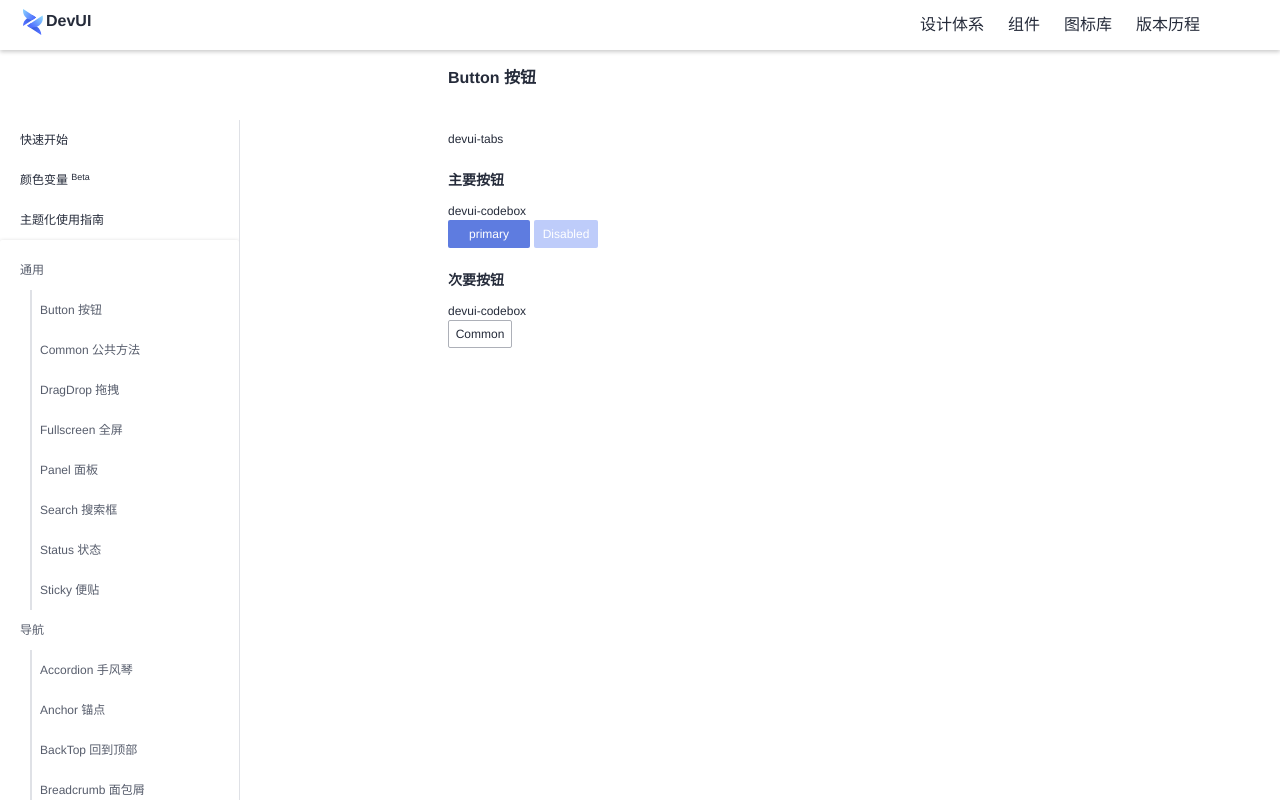
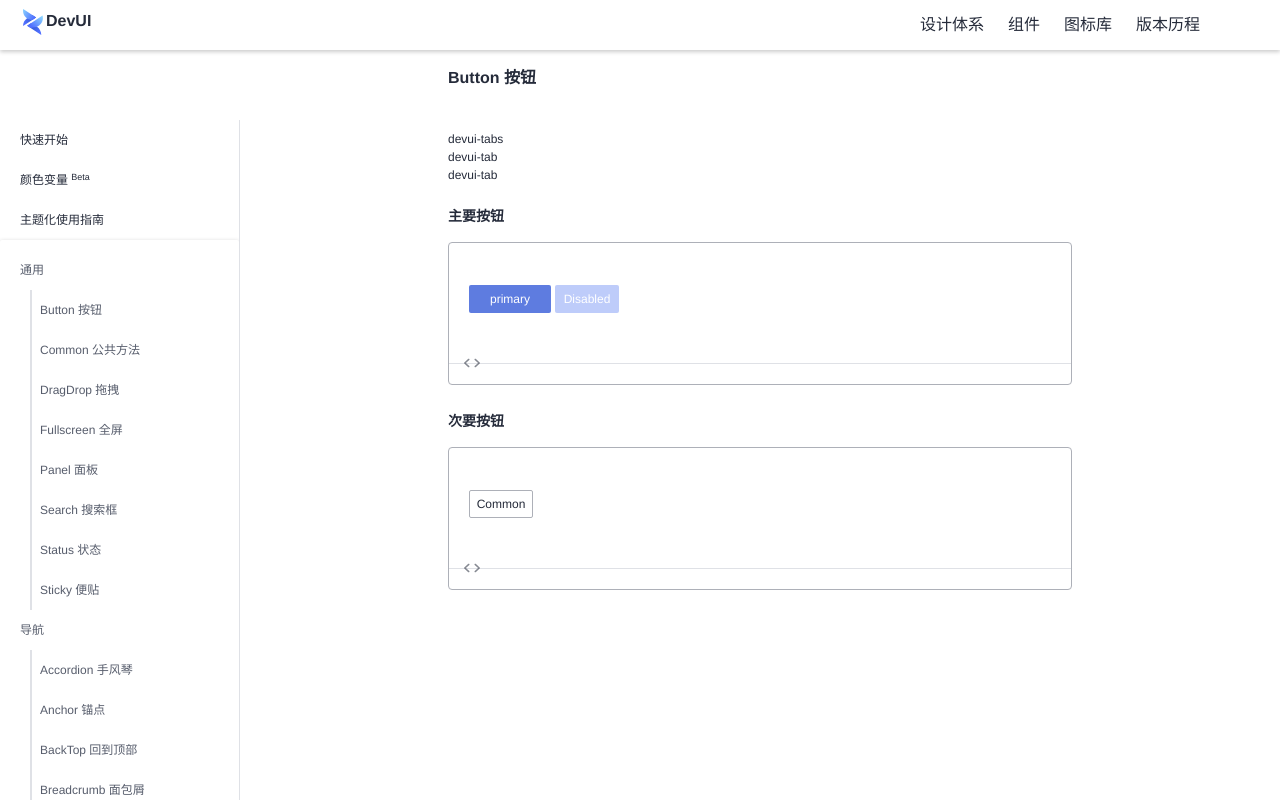
Before and after one commit to kagol/vue-devui-early, a Vue app: page /components/button/demo in a window 1280 px wide. Built offline with nearby package versions, Linux system fonts and the light colour scheme.

Commit message:
feat(codebox): add codebox

```diff
--- a/devui/button/demo/button-demo.tsx
+++ b/devui/button/demo/button-demo.tsx
@@ -6,9 +6,8 @@ import ButtonCommon from './common/common'
 export default defineComponent({
   name: 'd-button-demo',
   setup() {
-    const primarySource = {};
-    const commonSource = {};
-
+    const primarySource: any[] = [];
+    const commonSource: any[] = [];
     return () => {
       return <div class="demo-container">
       <div class="demo-example">
--- /dev/null
+++ b/devui/shared/devui-codebox/codebox-collapse-icon.tsx
@@ -0,0 +1,15 @@
+import { defineComponent } from 'vue';
+export default defineComponent({
+    setup() {
+        return () => {
+            return (
+                <svg width="16px" height="16px" viewBox="0 0 1024 1024" version="1.1" xmlns="http://www.w3.org/2000/svg">
+                    <path
+                        d="M1003.46892,474.447037 L750.118678,246.329458 C730.418156,228.591027 700.067888,230.181618 682.329458,249.88214 L682.329458,249.88214 L682.329458,249.88214 C664.591027,269.582663 666.181618,299.932931 685.88214,317.671361 L902.31217,512.545835 L686.384104,706.968338 C666.683581,724.706768 665.092991,755.057036 682.831421,774.757559 C700.569852,794.458082 730.92012,796.048672 750.620642,778.310241 L1006.26246,548.129313 C1025.96298,530.390883 1027.55357,500.040615 1009.81514,480.340092 C1007.84473,478.151722 1005.71869,476.186813 1003.46892,474.447037 Z M120.832433,512.545835 L337.262462,317.671361 C356.962985,299.932931 358.553575,269.582663 340.815145,249.88214 L340.815145,249.88214 L340.815145,249.88214 C323.076714,230.181618 292.726447,228.591027 273.025924,246.329458 L19.6756857,474.447037 C17.4259125,476.186813 15.2998752,478.151722 13.3294577,480.340092 L13.3294577,480.340092 L13.3294577,480.340092 C-4.40897251,500.040615 -2.81838236,530.390883 16.8821402,548.129313 L272.52396,778.310241 C292.224483,796.048672 322.574751,794.458082 340.313181,774.757559 C358.051611,755.057036 356.461021,724.706768 336.760498,706.968338 L120.832433,512.545835 Z"
+                        id="Combined-Shape"
+                        ></path>
+                </svg>
+            )
+        }
+    }
+})
--- /dev/null
+++ b/devui/shared/devui-codebox/codebox-copied-icon.tsx
@@ -0,0 +1,23 @@
+import { defineComponent } from 'vue';
+export default defineComponent({
+    setup() {
+        return () => {
+            return (
+                <svg xmlns="http://www.w3.org/2000/svg" width="16px" height="16px" viewBox="0 0 16 16" version="1.1">
+                    <defs>
+                    <polygon
+                        id="path-1"
+                        points="6.53553391 9.77817459 12.1923882 4.12132034 13.6066017 5.53553391 6.53553391 12.6066017 3 9.07106781 4.41421356 7.65685425 6.53553391 9.77817459"
+                    />
+                    </defs>
+                    <g id="status/whiteBG/correct" stroke="none" stroke-width="1" fill="none" fill-rule="evenodd">
+                    <mask id="mask-2" fill="white">
+                        <use xlinkHref="#path-1" />
+                    </mask>
+                    <use id="Mask" fill="#3DCCA6" xlinkHref="#path-1" />
+                    </g>
+                </svg>
+            )
+        }
+    }
+})
--- /dev/null
+++ b/devui/shared/devui-codebox/codebox-copy-icon.tsx
@@ -0,0 +1,14 @@
+import { defineComponent } from 'vue';
+export default defineComponent({
+    setup() {
+        return () => {
+            return (
+                <svg class="devui-code-copy" version="1.1" xmlns="http://www.w3.org/2000/svg" width="16" height="16" viewBox="0 0 16 16">
+                    <path
+                    d="M10 4v-4h-7l-3 3v9h6v4h10v-12h-6zM3 1.414v1.586h-1.586l1.586-1.586zM1 11v-7h3v-3h5v3l-3 3v4h-5zM9 5.414v1.586h-1.586l1.586-1.586zM15 15h-8v-7h3v-3h5v10z"
+                    ></path>
+                </svg>
+            )
+        }
+    }
+})
--- /dev/null
+++ b/devui/shared/devui-codebox/devui-codebox.scss
@@ -0,0 +1,150 @@
+@import '../../style/theme/color';
+@import '../../style/core/font';
+
+.code-box {
+    border: 1px solid $devui-line;
+    border-radius: 4px;
+    display: inline-block;
+    width: 100%;
+    position: relative;
+    margin: 4px 0;
+    transition: all 0.2s;
+}
+
+.devui-code-copy {
+    fill: $devui-text;
+}
+
+.code-box-demo {
+    border-bottom: 1px solid $devui-dividing-line;
+    padding: 42px 20px 50px;
+}
+
+.code-box-meta.markdown {
+    position: relative;
+    padding: 10px 40px;
+    border-radius: 0 0 4px 4px;
+    transition: background-color 0.4s;
+    width: 100%;
+    font-size: $devui-font-size;
+    margin-bottom: 0;
+}
+
+.code-box.expand .code-box-meta {
+    border-radius: 0;
+    border-bottom: 1px dashed $devui-dividing-line;
+}
+
+.code-box-title {
+    position: absolute;
+    top: -14px;
+    padding: 1px 8px;
+    color: #777777;
+    border-radius: 4px 4px 0 0;
+    background: $devui-base-bg;
+    transition: background-color 0.4s;
+}
+
+.code-box-title > a {
+    color: rgba(0, 0, 0, 0.65);
+    font-size: $devui-font-size-card-title;
+    font-weight: 500;
+    text-decoration: none;
+}
+
+.code-box .collapse {
+    display: block; /* .collapse conflick with bootstrap */
+    position: absolute;
+    left: 15px;
+    // background: $devui-block;
+    top: -9px;
+    cursor: pointer;
+    width: 16px;
+    height: 16px;
+    line-height: 16px;
+    opacity: 0.55;
+    text-align: center;
+    transition: all 0.3s;
+    -webkit-user-select: none;
+    -moz-user-select: none;
+    -ms-user-select: none;
+    user-select: none;
+
+    & > svg > path {
+        fill: $devui-text;
+    }
+}
+
+.dark-mode .code-box .collapse {
+    opacity: 1;
+}
+
+.code-box .highlight-wrapper {
+    display: none;
+    overflow: auto;
+    border-radius: 0 0 4px 4px;
+}
+
+.code-box .highlight-wrapper-expand {
+    display: block;
+}
+
+.code-box .highlight {
+    padding: 5px;
+    position: relative;
+}
+
+.code-box-actions {
+    position: absolute;
+    top: 10px;
+    right: 12px;
+    text-align: right;
+    cursor: pointer;
+}
+
+.code-box-code-copy:hover {
+    color: #108ee9;
+    -webkit-transform: scale(1.2);
+    transform: scale(1.2);
+}
+
+.code-box-code-copy {
+    font-size: $devui-font-size-card-title;
+    cursor: pointer;
+    color: #222222;
+    transition: all 0.24s;
+    background: $devui-base-bg;
+    width: 20px;
+    height: 20px;
+    line-height: 20px;
+    text-align: center;
+    border-radius: 20px;
+    opacity: 0;
+}
+
+.code-box .highlight pre {
+    margin: 0;
+    padding: 0;
+}
+
+.code-box pre {
+    margin: 0;
+    width: auto;
+    border: none;
+    margin-top: 10px;
+}
+
+.code-box pre code {
+    border: none;
+}
+
+.highlight-wrapper:hover .code-box-code-copy,
+.highlight-wrapper:hover .code-box-codepen,
+.highlight-wrapper:hover .code-box-riddle {
+    opacity: 0.66;
+}
+
+.code-box.expand .collapse {
+    -webkit-transform: rotate(90deg);
+    transform: rotate(90deg);
+}
--- a/devui/shared/devui-codebox/devui-codebox.tsx
+++ b/devui/shared/devui-codebox/devui-codebox.tsx
@@ -1,17 +1,101 @@
-import { defineComponent } from 'vue'
+import { defineComponent, ref } from 'vue'
+import { DevuiSourceData } from './devui-source-data';
+import CollapseIcon from './codebox-collapse-icon';
+import CopyIcon from './codebox-copy-icon';
+import CopiedIcon from './codebox-copied-icon';
+import DevuiTabs from '../../tabs/tabs';
+import DevuiTab from '../../tabs/tab';
+import DevuiHighlight from '../devui-highlight/devui-highlight';
+
+import './devui-codebox.scss';
 
 export default defineComponent({
   name: 'd-codebox',
   props: {
     id: String,
-    sourceData: Object
+    sourceData: {
+      type: Array as () => DevuiSourceData[],
+      default: []
+    }
   },
   setup(props, ctx) {
+    const sourceData  = props.sourceData;
+    const expanded = ref(false);
+    const _copied = ref(false);
+    let codeTabID = 'TSX';
+    let componentCode: Array<any>;
+
+    const toggleCode = () => {
+      expanded.value = !expanded.value;
+    }
+
+    const copyCode = (code: string) => {
+      copy(code).then(() => {
+          _copied.value = true;
+          setTimeout(() => {
+              _copied.value = false;
+          }, 1000)
+      })
+    }
+    const copy = (value: string): Promise<string> => {
+      const promise = new Promise<string>((resolve, reject): void => {
+          let copyTextArea = null as unknown as HTMLTextAreaElement;
+          try {
+              copyTextArea = document.createElement('textarea');
+              copyTextArea.style.height = '0px';
+              copyTextArea.style.opacity = '0';
+              copyTextArea.style.width = '0px';
+              document.body.appendChild(copyTextArea);
+              copyTextArea.value = value;
+              copyTextArea.select();
+              document.execCommand('copy');
+              resolve(value);
+          } finally {
+              if (copyTextArea && copyTextArea.parentNode) {
+                  copyTextArea.parentNode.removeChild(copyTextArea);
+              }
+          }
+      })
+      return (promise);
+    }
+
     return () => {
-      return <div>
-        devui-codebox
-        {ctx.slots.default?.()}
-      </div>
+      return (
+        <section class={{'code-box': true, 'expand': expanded.value}}>
+          <section class='code-box-demo'>
+            <div>
+                {ctx.slots.default && ctx.slots.default()}
+            </div>
+          </section>
+          <section class="code-box-meta markdown">
+            {/* TODO: 待添加tootltip */}
+            <span class="collapse" onClick={toggleCode}>
+              <CollapseIcon></CollapseIcon>
+            </span>
+          </section>
+          <section class={{ 'highlight-wrapper': true, 'highlight-wrapper-expand': expanded.value }}>
+            <div style="padding: 0 20px">
+              {/* TODO: 待完善tabs */}
+              <DevuiTabs>
+                {sourceData.map(item => {
+                  return (
+                    <DevuiTab>
+                      <div class="highlight">
+                        <div class="code-box-actions">
+                          <span onClick={() => copyCode(item.code.default || item.code)}>
+                            { !_copied.value ? <CopyIcon></CopyIcon> : <CopiedIcon></CopiedIcon>}
+                          </span>
+                        </div>
+                        <DevuiHighlight></DevuiHighlight>
+                      </div>
+                    </DevuiTab>
+                  )
+                })}
+              </DevuiTabs>
+            </div>
+          </section>
+        </section>
+      )
     }
   }
 })
--- /dev/null
+++ b/devui/shared/devui-codebox/devui-source-data.ts
@@ -0,0 +1,5 @@
+export interface DevuiSourceData {
+    title?: string;
+    language?: string;
+    code?: any
+}
--- a/devui/tabs/tab.tsx
+++ b/devui/tabs/tab.tsx
@@ -6,7 +6,7 @@ export default defineComponent({
   },
   setup(props, ctx) {
     return () => {
-      return <div>devui-tab</div>
+      return <div>devui-tab{ctx.slots.default?.()}</div>
     }
   }
 })
--- a/devui/tabs/tabs.tsx
+++ b/devui/tabs/tabs.tsx
@@ -6,7 +6,7 @@ export default defineComponent({
   },
   setup(props, ctx) {
     return () => {
-      return <div>devui-tabs</div>
+      return <div>devui-tabs{ctx.slots.default?.()}</div>
     }
   }
 })
```
